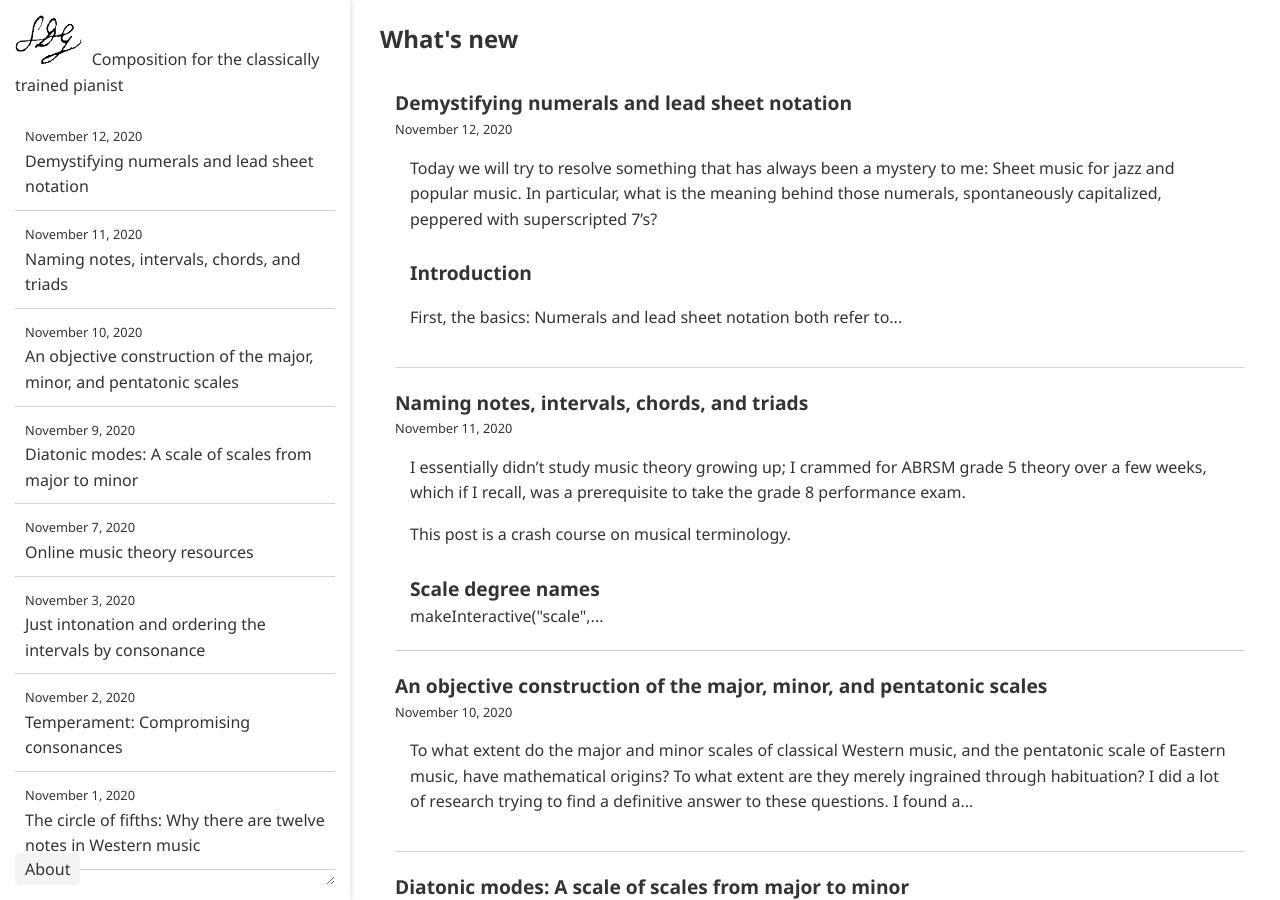
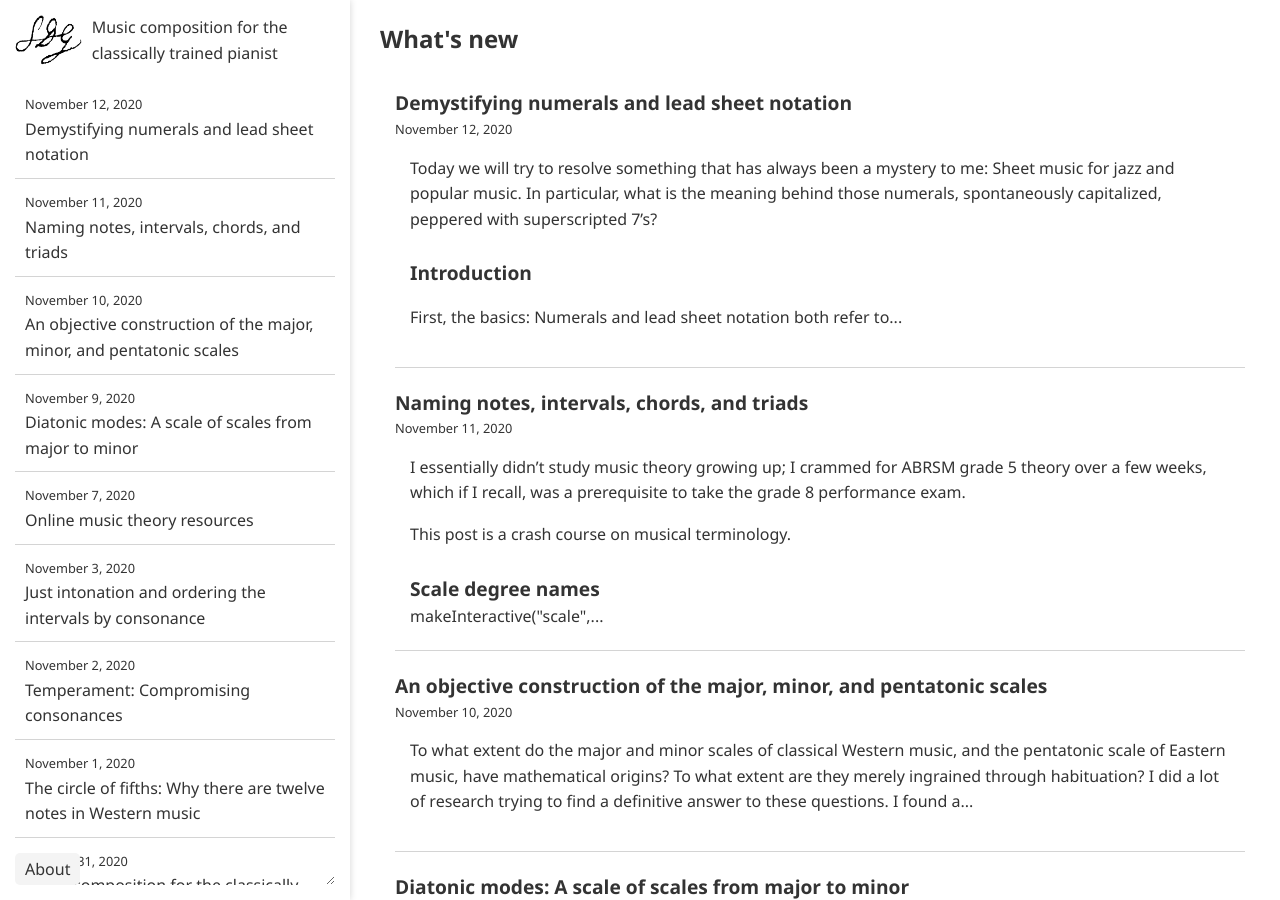
Before and after one commit to ansyblenetwork/sdg, a Jekyll site: the page built from index.html, in a window 1280 px wide and 900 px high. Built offline with Jekyll 4.4.1, drawn with Linux system fonts in a browser that asks for light colours; some of the changed text lies outside the part shown.

Commit message:
Update page.html

```diff
--- a/_layouts/page.html
+++ b/_layouts/page.html
@@ -155,7 +155,7 @@
 	<div id="outersidebar" class="outersidebar">
 	<div class="sidebar">
 	<div class="rpanel" style="flex-grow: 1; position:relative; min-width:250px;" id="accountPanel">
-		<div style="display:flex; margin-bottom:15px"><a href="{{ "" | absolute_url }}"><img src="{{ "sdg-transparent.png" | relative_url }}" alt="Soli Deo gloria" style="max-height:50px; padding-right:10px"><span>Composition for the classically trained pianist</span></a></div>
+		<a href="{{ "" | absolute_url }}"><div style="display:flex; margin-bottom:15px"><img src="{{ "sdg-transparent.png" | relative_url }}" alt="Soli Deo gloria" style="max-height:50px; padding-right:10px"><span>Music composition for the classically trained pianist</span></div></a>
 		<ul style="overflow:auto;">
 			{% for post in site.posts %}
 				{% if page.title == post.title %}
```
